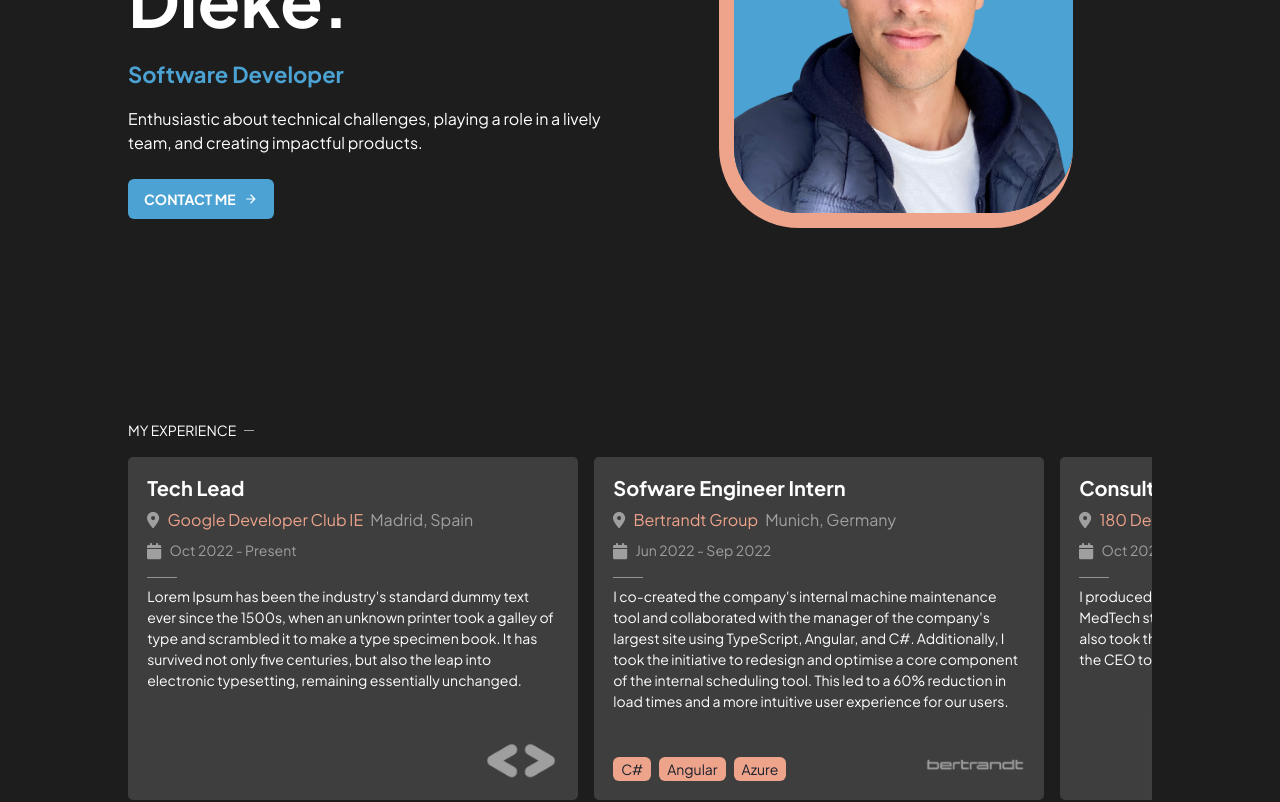
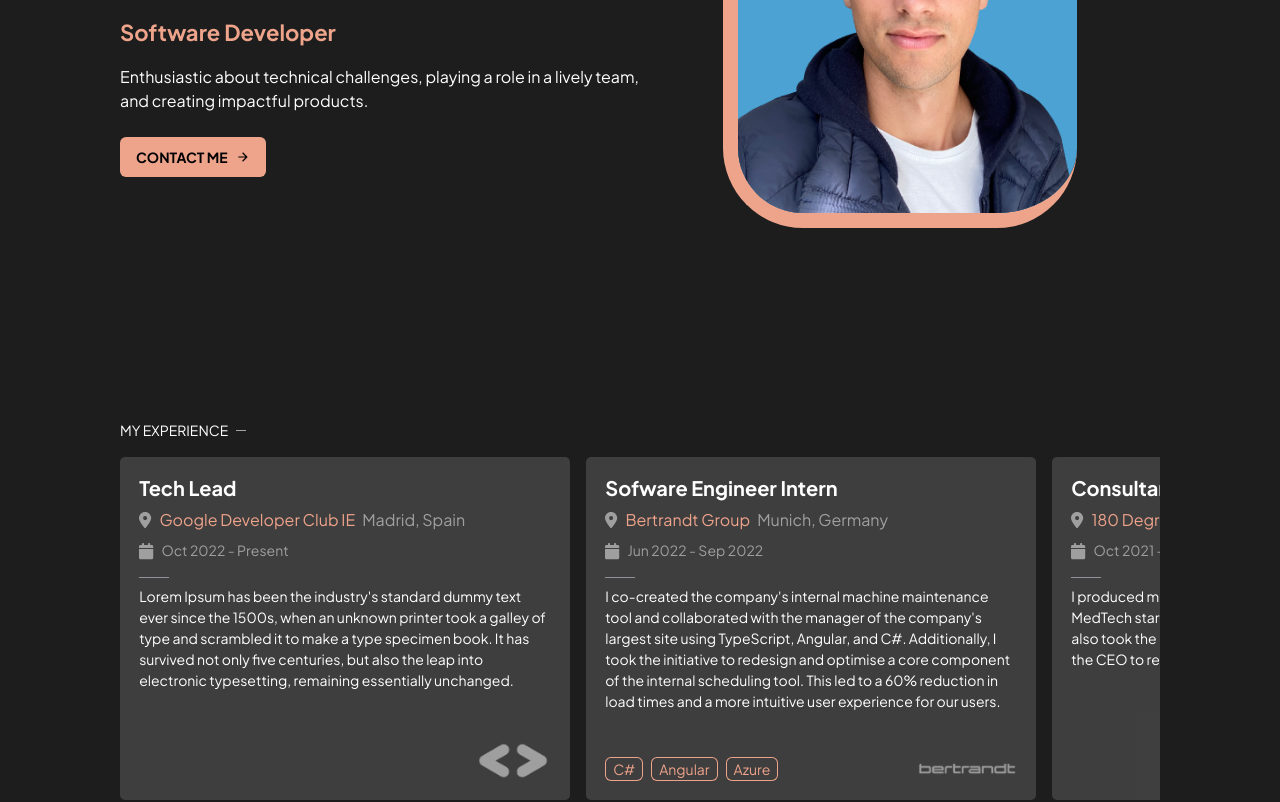
Before and after one commit to nicholasdieke/personal-site, a React (Create React App) app: page / in a window 1280 px wide. Shown: the part 380-1182 px from the top of the page. Built offline with nearby package versions, Linux system fonts and the light colour scheme.

Commit message:
added redux, changed some styling

```diff
--- a/package.json
+++ b/package.json
@@ -14,6 +14,7 @@
     "@fortawesome/free-brands-svg-icons": "^6.2.1",
     "@fortawesome/free-solid-svg-icons": "^6.2.1",
     "@fortawesome/react-fontawesome": "^0.2.0",
+    "@reduxjs/toolkit": "^1.9.1",
     "@testing-library/jest-dom": "^5.16.5",
     "@testing-library/react": "^13.4.0",
     "@testing-library/user-event": "^13.5.0",
@@ -21,7 +22,9 @@
     "lottie-react": "^2.3.1",
     "react": "^18.2.0",
     "react-dom": "^18.2.0",
+    "react-redux": "^8.0.5",
     "react-scripts": "5.0.1",
+    "redux": "^4.2.0",
     "web-vitals": "^2.1.4"
   },
   "scripts": {
--- a/src/App.css
+++ b/src/App.css
@@ -62,7 +62,8 @@
   animation: fadeAndUp 1s ease;
 }
 
-.fadeInDirect {
+.fadeInDirectlight,
+.fadeInDirectdark {
   animation: fadeInButton 1.5s ease-out;
   transition: all 200ms ease;
 }
@@ -72,9 +73,14 @@
   transition: 1s all ease;
 }
 
-.fadeInDirect:hover {
+.fadeInDirectlight:hover {
   padding-left: 1.5rem;
-  background: #6db1d7;
+  background: #7ab5d7;
+}
+
+.fadeInDirectdark:hover {
+  padding-left: 1.5rem;
+  background: #ebb5a3;
 }
 
 .fadeIn.active {
--- a/src/App.js
+++ b/src/App.js
@@ -9,7 +9,8 @@ import {
   VStack,
 } from "@chakra-ui/react";
 import Lottie from "lottie-react";
-import { useRef, useState } from "react";
+import { useEffect, useRef } from "react";
+import { useDispatch, useSelector } from "react-redux";
 import "./App.css";
 import theme_animation from "./dark_mode.json";
 import EducationSection from "./EducationSection";
@@ -17,17 +18,28 @@ import ExperienceSection from "./ExperienceSection";
 import Footer from "./Footer";
 
 function App() {
-  window.addEventListener("scroll", reveal);
+  useEffect(() => {
+    // Add an event listener to listen to scroll events
+    window.addEventListener("scroll", reveal);
+
+    // Clean up the event listener when the component unmounts
+    return () => {
+      window.removeEventListener("scroll", reveal);
+    };
+  }, []);
+
   let mobile = window.innerWidth <= 425;
-  const [theme, setTheme] = useState("dark");
   const lottieRef = useRef();
+  const theme = useSelector((state) => state.theme);
+  const dispatch = useDispatch();
+
   const toggleTheme = () => {
     if (theme === "light") {
       lottieRef.current.playSegments([110, 60], true);
-      setTheme("dark");
+      dispatch({ type: "TOGGLE_THEME" });
     } else {
       lottieRef.current.playSegments([60, 110], true);
-      setTheme("light");
+      dispatch({ type: "TOGGLE_THEME" });
     }
   };
 
@@ -35,14 +47,12 @@ function App() {
     <Box className="App">
       <Box
         className={theme}
-        px={{ base: "2rem", lg: "8rem" }}
+        px={{ base: "2rem", lg: "7.5rem" }}
         py={{ base: "1rem", lg: "2rem" }}
       >
         {/* <img src={logo} className="App-logo" alt="logo" /> */}
         <Flex flexDir="column" w="100%">
           <Flex justifyContent="flex-end" w="100%" alignItems="center">
-            {/* <Switch size="lg" onChange={toggleTheme} />{" "}
-            <Text fontSize="14px">Dark Mode</Text> */}
             <Lottie
               animationData={theme_animation}
               style={{
@@ -79,10 +89,10 @@ function App() {
                 fontWeight="700"
                 className="moveright2"
               >
-                Nicholas Dieke.
+                Nicholas Dieke
               </Heading>
               <Text
-                color={"primary"}
+                color={theme === "dark" ? "primary" : "secondary"}
                 fontWeight="700"
                 pb={"0.5rem"}
                 fontSize={{ base: "18px", lg: "22px" }}
@@ -98,7 +108,7 @@ function App() {
                 lively team, and creating impactful products.
               </Text>
               <Button
-                variant={"primary"}
+                variant={theme === "dark" ? "primary" : "secondary"}
                 fontWeight="700"
                 fontSize={{ base: "12px", lg: "14px" }}
                 onClick={() =>
@@ -106,7 +116,7 @@ function App() {
                     "mailto:nicholasdieke@icloud.com?subject=Hello!")
                 }
                 rightIcon={<ArrowForwardIcon />}
-                className="fadeInDirect"
+                className={"fadeInDirect" + theme}
                 textTransform="uppercase"
               >
                 Contact Me
@@ -118,11 +128,11 @@ function App() {
                 borderRadius={{ base: "3rem", lg: "5rem" }}
                 borderBottomWidth={{ base: "7px", lg: "15px" }}
                 borderLeftWidth={{ base: "7px", lg: "15px" }}
-                borderColor="secondary"
+                borderColor="primary"
                 overflow={"hidden"}
               >
                 <Image
-                  bg={"primary"}
+                  bg={"secondary"}
                   height={{ base: "200px", lg: "400px" }}
                   src="/nick_transparent.png"
                   alt="Nicholas Dieke"
@@ -131,8 +141,8 @@ function App() {
             </VStack>
           </Flex>
           <Flex flexDir="column" w="100%">
-            <ExperienceSection theme={theme} />
-            <EducationSection theme={theme} />
+            <ExperienceSection />
+            <EducationSection />
             <Footer />
           </Flex>
         </Flex>
@@ -142,7 +152,7 @@ function App() {
 }
 
 function reveal() {
-  var reveals = document.querySelectorAll(".reveal, .revealMobile");
+  var reveals = document.querySelectorAll(".reveal, .revealMobile, .fadeIn");
   for (var i = 0; i < reveals.length; i++) {
     var windowHeight = window.innerHeight;
     var elementTop = reveals[i].getBoundingClientRect().top;
--- a/src/EducationSection.js
+++ b/src/EducationSection.js
@@ -1,9 +1,10 @@
 import { Divider, Flex, HStack, Text } from "@chakra-ui/react";
+import { useSelector } from "react-redux";
 import "./App.css";
 import InfoBox from "./InfoBox";
 
-function EducationSection(theme) {
-  window.addEventListener("scroll", reveal);
+function EducationSection() {
+  const theme = useSelector((state) => state.theme);
 
   let education = [
     {
@@ -12,7 +13,7 @@ function EducationSection(theme) {
       address: "Madrid, Spain",
       body: "I participate in datathons such as the Celonis datathon and the Google Solution Challenge. These experiences have helped my problem-solving and teamwork skills, while also providing opportunities for networking with potential employers.",
       skills: [],
-      imgSrc: "ie_" + theme.theme + ".png",
+      imgSrc: "ie_" + theme + ".png",
       dates: "2022 - 2023",
     },
     {
@@ -21,7 +22,7 @@ function EducationSection(theme) {
       address: "Bath, UK",
       body: "I graduated with a First Class Honours degree. During my university, I played on the basketball team, developing teamwork and communication skills and representing the university in competitions.",
       skills: [],
-      imgSrc: "bath_" + theme.theme + ".png",
+      imgSrc: "bath_" + theme + ".png",
       dates: "2018 - 2022",
     },
     {
@@ -30,7 +31,7 @@ function EducationSection(theme) {
       address: "Godalming, UK",
       body: "I completed the International Baccalaureate (IB) program with a focus on Mathematics, Economics and German A. During the program, I was the Captain of the basketball team, member of the 1st team Tennis, and a member of the Economics Society.",
       skills: [],
-      imgSrc: "chouse_" + theme.theme + ".png",
+      imgSrc: "chouse_" + theme + ".png",
       dates: "2015 - 2017",
     },
   ];
@@ -42,10 +43,7 @@ function EducationSection(theme) {
         <Text fontSize="14px" textTransform="uppercase">
           My Education
         </Text>
-        <Divider
-          borderColor={theme.theme === "dark" ? "white" : "black"}
-          w="10px"
-        />
+        <Divider borderColor={theme === "dark" ? "white" : "black"} w="10px" />
       </HStack>
       <Flex
         spacing="1rem"
@@ -61,7 +59,6 @@ function EducationSection(theme) {
             body={ed.body}
             skills={ed.skills}
             imgSrc={ed.imgSrc}
-            theme={theme}
             dates={ed.dates}
           />
         ))}
@@ -70,16 +67,4 @@ function EducationSection(theme) {
   );
 }
 
-function reveal() {
-  var reveals = document.querySelectorAll(".reveal, .fadeIn, .revealMobile");
-  for (var i = 0; i < reveals.length; i++) {
-    var windowHeight = window.innerHeight;
-    var elementTop = reveals[i].getBoundingClientRect().top;
-    var elementVisible = 150;
-    if (elementTop < windowHeight - elementVisible) {
-      reveals[i].classList.add("active");
-    }
-  }
-}
-
 export default EducationSection;
--- a/src/ExperienceSection.js
+++ b/src/ExperienceSection.js
@@ -1,9 +1,10 @@
 import { Divider, Flex, HStack, Text } from "@chakra-ui/react";
+import { useSelector } from "react-redux";
 import "./App.css";
 import InfoBox from "./InfoBox";
 
-function ExperienceSection(theme) {
-  window.addEventListener("scroll", reveal);
+function ExperienceSection() {
+  const theme = useSelector((state) => state.theme);
 
   let experiences = [
     {
@@ -12,7 +13,7 @@ function ExperienceSection(theme) {
       address: "Madrid, Spain",
       body: "Lorem Ipsum has been the industry's standard dummy text ever since the 1500s, when an unknown printer took a galley of type and scrambled it to make a type specimen book. It has survived not only five centuries, but also the leap into electronic typesetting, remaining essentially unchanged.",
       skills: [],
-      imgSrc: "gdsc_" + theme.theme + ".png",
+      imgSrc: "gdsc_" + theme + ".png",
       dates: "Oct 2022 - Present",
     },
     {
@@ -21,7 +22,7 @@ function ExperienceSection(theme) {
       address: "Munich, Germany",
       body: "I co-created the company's internal machine maintenance tool and collaborated with the manager of the company's largest site using TypeScript, Angular, and C#. Additionally, I took the initiative to redesign and optimise a core component of the internal scheduling tool. This led to a 60% reduction in load times and a more intuitive user experience for our users.",
       skills: ["C#", "Angular", "Azure"],
-      imgSrc: "bertrandt_" + theme.theme + ".png",
+      imgSrc: "bertrandt_" + theme + ".png",
       dates: "Jun 2022 - Sep 2022",
     },
     {
@@ -30,7 +31,7 @@ function ExperienceSection(theme) {
       address: "Bath, UK",
       body: "I produced market entry recommendations for a Swedish MedTech start-up by conducting in-depth market analysis. I also took the responsibility of running weekly discussions with the CEO to report on progress.",
       skills: [],
-      imgSrc: "180_" + theme.theme + ".png",
+      imgSrc: "180_" + theme + ".png",
       dates: "Oct 2021 - Dec 2021",
     },
     {
@@ -39,7 +40,7 @@ function ExperienceSection(theme) {
       address: "London, UK",
       body: "I designed and developed core parts of an education platform using React and TypeScript, which was widely used by tutors across the UK. I collaborated with the sales and marketing teams to launch the platform successfully, and developed a web app to determine learning approaches. I also led meetings with clients and investors, and trained two new developers to continue building and improving the platform.",
       skills: ["React", "TypeScript", "Python"],
-      imgSrc: "educai_" + theme.theme + ".png",
+      imgSrc: "educai_" + theme + ".png",
       dates: "Sep 2020 - Jul 2021",
     },
     {
@@ -48,7 +49,7 @@ function ExperienceSection(theme) {
       address: "Munich, Germany",
       body: "During my 3-month internship in the automotive industry, I worked on the start-stop system team developing a data management software. My responsibilities included analysing bugs, developing unit tests, and working in a Scrum process. I also presented new changes to the team and clients and worked independently on the software, gaining valuable experience in perseverance.",
       skills: ["Java", "SQL"],
-      imgSrc: "tracetronic_" + theme.theme + ".png",
+      imgSrc: "tracetronic_" + theme + ".png",
       dates: "Jun 2019 - Aug 2019",
     },
   ];
@@ -63,10 +64,7 @@ function ExperienceSection(theme) {
         <Text fontSize="14px" textTransform="uppercase">
           My Experience
         </Text>
-        <Divider
-          borderColor={theme.theme === "dark" ? "white" : "black"}
-          w="10px"
-        />
+        <Divider borderColor={theme === "dark" ? "white" : "black"} w="10px" />
       </HStack>
       <Flex
         spacing="1rem"
@@ -82,7 +80,6 @@ function ExperienceSection(theme) {
             body={ex.body}
             skills={ex.skills}
             imgSrc={ex.imgSrc}
-            theme={theme}
             dates={ex.dates}
           />
         ))}
@@ -91,16 +88,4 @@ function ExperienceSection(theme) {
   );
 }
 
-function reveal() {
-  var reveals = document.querySelectorAll(".reveal, .revealMobile");
-  for (var i = 0; i < reveals.length; i++) {
-    var windowHeight = window.innerHeight;
-    var elementTop = reveals[i].getBoundingClientRect().top;
-    var elementVisible = 150;
-    if (elementTop < windowHeight - elementVisible) {
-      reveals[i].classList.add("active");
-    }
-  }
-}
-
 export default ExperienceSection;
--- a/src/Footer.js
+++ b/src/Footer.js
@@ -6,7 +6,6 @@ import "./App.css";
 
 function Footer() {
   let mobile = window.innerWidth <= 425;
-  console.log(window.innerWidth);
   return (
     <Flex mt="1rem" alignItems="flex-start">
       <a
--- a/src/InfoBox.js
+++ b/src/InfoBox.js
@@ -11,30 +11,19 @@ import {
 } from "@chakra-ui/react";
 import { faCalendar, faLocationDot } from "@fortawesome/free-solid-svg-icons";
 import { FontAwesomeIcon } from "@fortawesome/react-fontawesome";
+import { useSelector } from "react-redux";
 import "./App.css";
 
-function InfoBox({
-  title,
-  insitution,
-  address,
-  body,
-  skills,
-  imgSrc,
-  theme,
-  dates,
-}) {
-  let mobile = window.innerWidth < 992;
-  console.log(theme.theme);
+function InfoBox({ title, insitution, address, body, skills, imgSrc, dates }) {
+  const theme = useSelector((state) => state.theme);
+
   return (
     <Box
-      // className={mobile ? "revealMobile" : "reveal"}
       className="reveal"
-      minH="300px"
+      // minH="300px"
       minW={{ base: "220px", lg: "450px" }}
       bg={
-        theme.theme === "dark"
-          ? "rgba(255, 255, 255, 0.15)"
-          : "rgba(0, 0, 0, 0.05)"
+        theme === "dark" ? "rgba(255, 255, 255, 0.15)" : "rgba(0, 0, 0, 0.05)"
       }
       p="1.2rem"
       mr={{ base: "0rem", lg: "1rem" }}
@@ -58,7 +47,7 @@ function InfoBox({
             size="2xs"
           />
           <Text
-            color="secondary"
+            color={theme === "dark" ? "primary" : "secondary"}
             ml="0.5rem"
             fontSize={{ base: "14px", lg: "16px" }}
           >
@@ -90,19 +79,25 @@ function InfoBox({
         <Divider w="30px" style={{ opacity: "0.5" }} mt="0.5rem" />
         <Text fontSize={{ base: "13px", lg: "14px" }}>{body}</Text>
       </VStack>
-      <Flex mt="0.5rem" justifyContent="space-between">
+      <Flex mt="0.5rem" justifyContent="space-between" alignItems="center">
         <HStack>
           {skills.map((s) => (
-            <Tag size={{ base: "sm", lg: "md" }} bg="secondary">
+            <Tag
+              size={{ base: "sm", lg: "md" }}
+              variant="outline"
+              style={{
+                "--badge-color": theme === "dark" ? "#EEA38B" : "#4BA2D3",
+              }}
+            >
               {s}
             </Tag>
           ))}
         </HStack>
         <Box>
           <Image
-            opacity={theme.theme === "dark" ? "0.5" : "0.3"}
+            opacity={theme === "dark" ? "0.5" : "0.3"}
             maxH="40px"
-            maxW="100px"
+            maxW={{ base: "70px", md: "100px" }}
             src={"./" + imgSrc}
           />
         </Box>
--- a/src/index.js
+++ b/src/index.js
@@ -11,22 +11,29 @@ import "@fontsource/plus-jakarta-sans/700.css";
 // import "@fontsource/raleway/700.css";
 import React from "react";
 import ReactDOM from "react-dom/client";
+import { Provider } from "react-redux";
 import App from "./App";
 import "./index.css";
+import store from "./redux/store";
 import reportWebVitals from "./reportWebVitals";
 
 // Calling `extendTheme` and passing custom values
 const theme = extendTheme({
   colors: {
-    primary: "#4BA2D3",
-    secondary: "#EEA38B",
+    primary: "#EEA38B",
+    secondary: "#4BA2D3",
   },
 
   components: {
     Button: {
       variants: {
         primary: {
+          bg: "#EEA38B",
+          color: "black",
+        },
+        secondary: {
           bg: "#4BA2D3",
+          color: "white",
         },
       },
     },
@@ -40,11 +47,13 @@ const theme = extendTheme({
 const root = ReactDOM.createRoot(document.getElementById("root"));
 
 root.render(
-  <ChakraProvider theme={theme}>
-    <React.StrictMode>
-      <App />
-    </React.StrictMode>
-  </ChakraProvider>
+  <Provider store={store}>
+    <ChakraProvider theme={theme}>
+      <React.StrictMode>
+        <App />
+      </React.StrictMode>
+    </ChakraProvider>
+  </Provider>
 );
 
 // If you want to start measuring performance in your app, pass a function
--- /dev/null
+++ b/src/redux/store.js
@@ -0,0 +1,6 @@
+import { configureStore } from "@reduxjs/toolkit";
+import reducer from "./reducer";
+
+const store = configureStore({ reducer: reducer });
+
+export default store;
```
Also changed, not shown: src/redux/reducer.js (added, +12 -0 lines), 1 other file (tests, documents, lock files or other folders).
